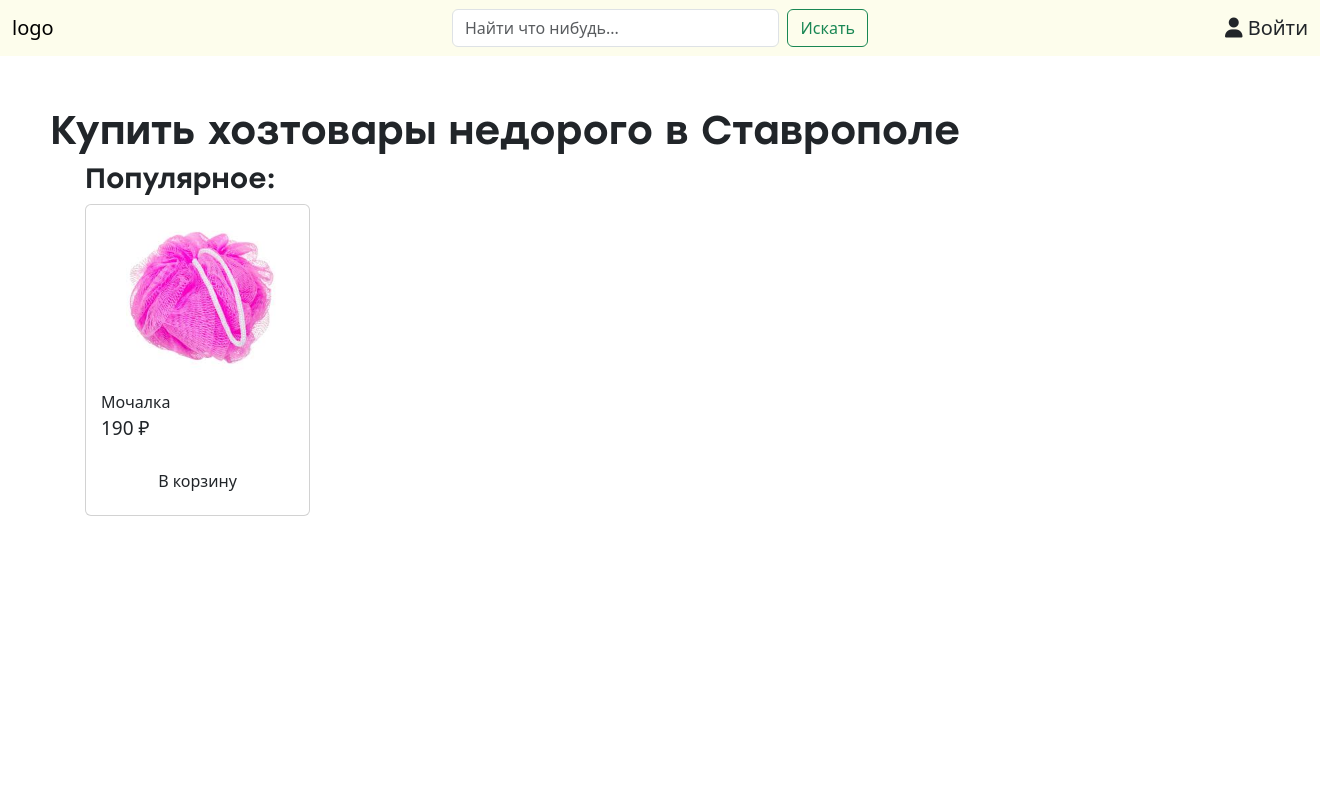
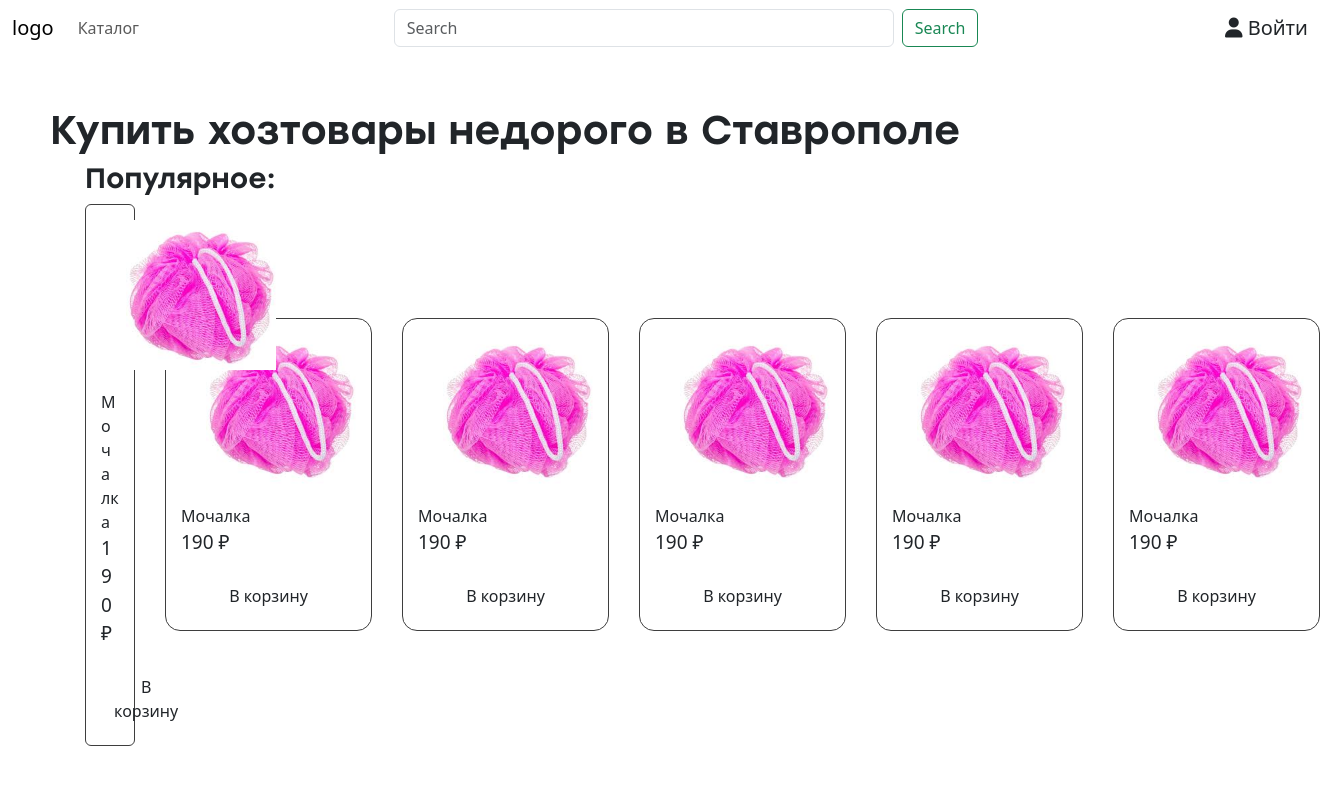
Before and after one commit to zlinkkk/e_shop_, a Django app: page / in a window 1320 px wide. Shown: the top 785 px of the page. Run offline with Django 4.2, Linux system fonts and the light colour scheme.

Commit message:
minor changes

```diff
--- a/e_shop/main/templates/base.html
+++ b/e_shop/main/templates/base.html
@@ -8,20 +8,30 @@
     <title>Название</title>
 </head>
 <body>
-    <nav class="navbar navbar-expand-md navbar-light " style = "background-color: #FDFDEC">
+  <nav class="navbar navbar-expand-lg">
   <div class="container-fluid">
       <a class="navbar-brand" href="#">logo</a>
-        </div>
+      <button class="navbar-toggler" type="button" data-bs-toggle="collapse" data-bs-target="#navbarSupportedContent" aria-controls="navbarSupportedContent" aria-expanded="false" aria-label="Toggle navigation">
+          <span class="navbar-toggler-icon"></span>
+      </button>
+      <div class="collapse navbar-collapse d-flex justify-content-between" id="navbarSupportedContent">
+          <ul class="navbar-nav me-auto mb-2 mb-lg-0">
+              <li class="nav-item">
+                  <a class="nav-link" href="#">Каталог</a>
+              </li>
+          </ul>
 
-        <div class="container-fluid">
-            <input class="form-control me-2" type="search" placeholder="Найти что нибудь..." aria-label="Search" aria-describedby="inputGroup-sizing-default">
-            <button class="btn btn-outline-success" type="submit">Искать</button>
-        </div>
+          <form class="d-flex" role="search">
+              <input class="form-control me-2 custom" type="search" placeholder="Search" aria-label="Search">
+              <button class="btn btn-outline-success" type="submit">Search</button>
+          </form>
 
-        <div class="container justify-content-end">
+          <div class="d-flex ms-auto">
               <a class="nav-link fw-light" href="#">
                   <i class="fa-solid fa-user --fa-font-solid"></i> Войти
               </a>
+          </div>
+      </div>
   </div>
 </nav>
       {% block content %} {% endblock %}
--- a/e_shop/main/templates/home.html
+++ b/e_shop/main/templates/home.html
@@ -20,6 +20,50 @@
       <div class="btn_keeper">
         <button class = 'btn'>В корзину</button>
       </div>
-  </div>
+    </div>
+
+  <div class="card-2">
+  <img src="{% static 'img/Без названия.jpg'%}" alt="" class="card_img">
+    <div class="card_title">Мочалка</div>
+    <div class="card_price">190 ₽</div>
+    <div class="btn_keeper">
+      <button class = 'btn'>В корзину</button>
+    </div>
+</div>
+
+<div class="card-3">
+  <img src="{% static 'img/Без названия.jpg'%}" alt="" class="card_img">
+    <div class="card_title">Мочалка</div>
+    <div class="card_price">190 ₽</div>
+    <div class="btn_keeper">
+      <button class = 'btn'>В корзину</button>
+    </div>
+</div>
+
+<div class="card-4">
+  <img src="{% static 'img/Без названия.jpg'%}" alt="" class="card_img">
+    <div class="card_title">Мочалка</div>
+    <div class="card_price">190 ₽</div>
+    <div class="btn_keeper">
+      <button class = 'btn'>В корзину</button>
+    </div>
+</div>
+
+<div class="card-5">
+  <img src="{% static 'img/Без названия.jpg'%}" alt="" class="card_img">
+    <div class="card_title">Мочалка</div>
+    <div class="card_price">190 ₽</div>
+    <div class="btn_keeper">
+      <button class = 'btn'>В корзину</button>
+    </div>
+</div>
+
+<div class="card-6">
+  <img src="{% static 'img/Без названия.jpg'%}" alt="" class="card_img">
+    <div class="card_title">Мочалка</div>
+    <div class="card_price">190 ₽</div>
+    <div class="btn_keeper">
+      <button class = 'btn'>В корзину</button>
+    </div>
 </div>
 {% endblock %}
--- a/e_shop/static/css/home.css
+++ b/e_shop/static/css/home.css
@@ -8,7 +8,9 @@
 .container.justify-content-end {
     text-align: left;
 }
-
+.custom {
+    width: 500px !important;
+}
 .nav-link.fw-light{
     font-size: 20px;
 }
@@ -29,17 +31,24 @@
     margin-left: 85px;
 }
 
+.wrap {
+    display: flex;
+    align-items: center;
+}
+
+
 .card{
     margin-left: 85px;
-    background-color: #fff;
     width: 225px;
-    border-radius: 20px;
+    border-radius: 25px;
     padding: 15px;
+    border-width: 0.1px;
+    border-style: solid;
+    border-color: rgb(62, 62, 62) !important;
 }
 
 .card_img {
     margin-left: 25px;
-    border-radius: 9px;
     width: 150px;
     height: auto;
 }
@@ -66,3 +75,12 @@
     color: #eee;
     border-radius: 4px;
 }
+.card-2, .card-3, .card-4, .card-5, .card-6 {
+    margin-left: 30px;
+    width: 225px;
+    border-radius: 15px;
+    padding: 15px;
+    border-width: 0.1px;
+    border-style: solid;
+    border-color: rgb(62, 62, 62) !important;
+ }
```
Lines whose indentation alone changed are shown as unchanged.
